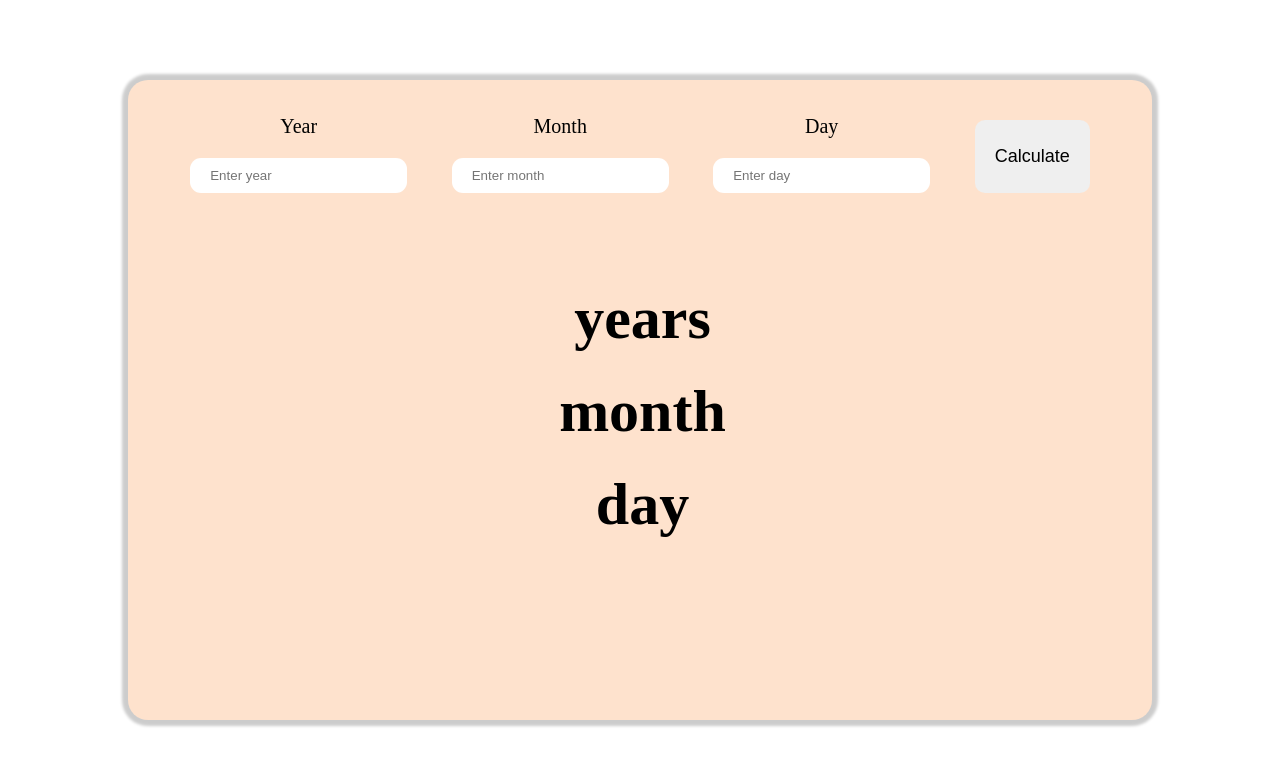
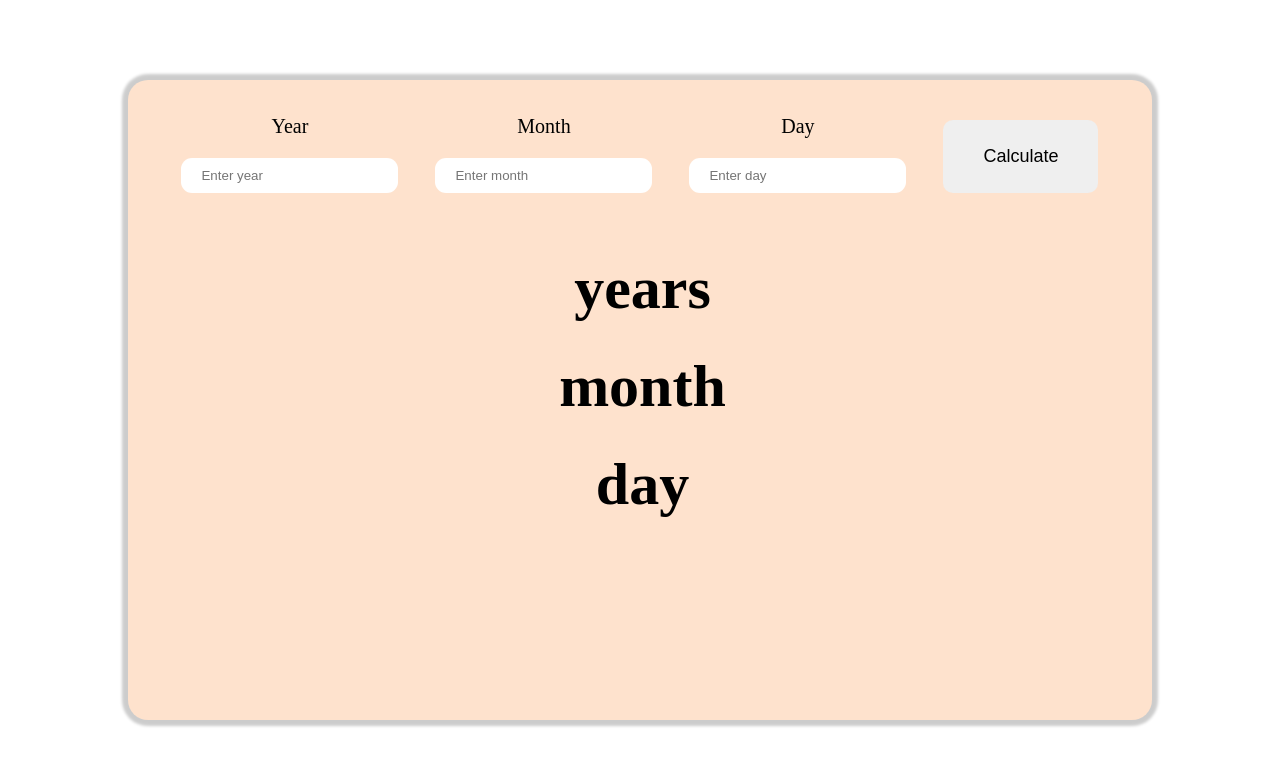
Before and after one commit to kiancodemy/age-calculator, a plain HTML site: page index.html in a window 1280 px wide. Drawn offline with Linux system fonts and the light colour scheme.

Commit message:
'update'

```diff
--- a/css/a.css
+++ b/css/a.css
@@ -58,7 +58,7 @@ input {
   border-radius: 10px;
 
   display: inline-block;
-  padding: 0 20px;
+  padding: 10px 30px;
 
   margin-top: 10px;
   transition: 0.5s ease-out;
@@ -73,7 +73,7 @@ input {
   display: flex;
   flex-direction: column;
   gap: 10px;
-  margin-top: 80px;
+
   font-size: 40px;
 }
 .one,
@@ -104,7 +104,7 @@ input {
   }
   .btn {
     border-radius: 5px;
-    padding: 10px;
+
     font-size: 15px;
   }
   body {
@@ -152,9 +152,38 @@ input {
   .one,
   .two,
   .three {
-    font-size: 35px;
+    font-size: 30px;
   }
   h1 {
-    font-size: 32px;
+    font-size: 38px;
+  }
+  .text {
+    flex-direction: column;
+  }
+  .btn {
+    padding: 10px 30px;
   }
 }
+
+@media screen and (min-width: 900px) {
+  .text {
+    flex-direction: row;
+    justify-content: center;
+    gap: 15px;
+    align-items: flex-start;
+  }
+  .btn {
+    padding: 10px 40px;
+  }
+  .form {
+    gap: 10px;
+  }
+}
+@media screen and (min-width: 1200px) {
+  .text {
+    flex-direction: column;
+    justify-content: center;
+    align-items: center;
+    margin-top: 50px;
+  }
+}
```
